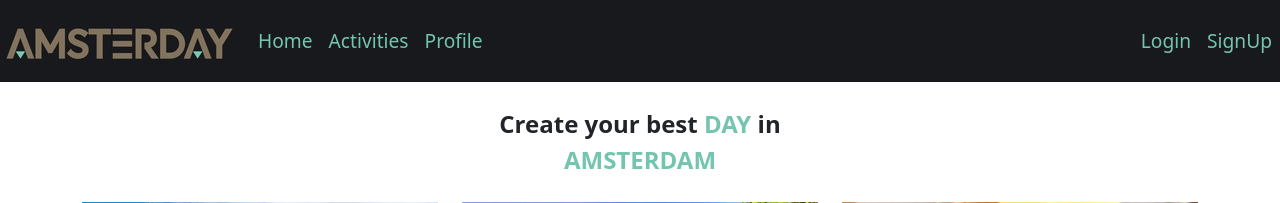
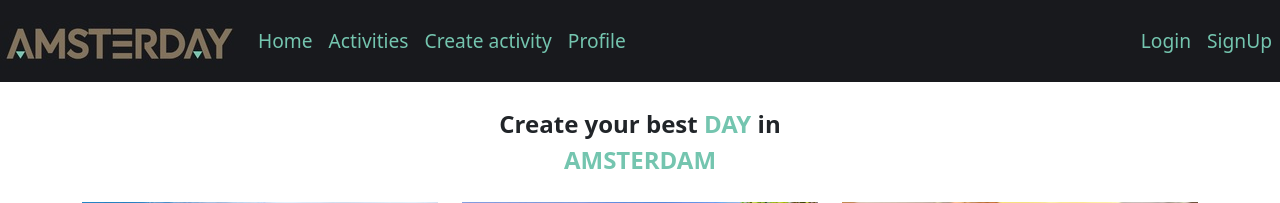
Before and after one commit to AmsterDay/project2-amsterday, a Node server app: page / in a window 1280 px wide. Shown: the top 203 px of the page. Run offline with Node 20, Linux system fonts and the light colour scheme; some libraries are stand-ins or nearby versions.

Commit message:
update nav bar

```diff
--- a/app.js
+++ b/app.js
@@ -24,6 +24,12 @@ const projectName = "project2-amsterday";
 
 app.locals.appTitle = `${capitalize(projectName)} created with IronLauncher`;
 
+
+app.use((req, res, next) => {
+    res.locals.session = req.session; // allow access to session data from layout.hbs
+    next()
+});
+
 // 👇 Start handling routes here
 app.use("/", require("./routes/index.routes"));
 app.use("/auth", require("./routes/auth.routes"));
--- a/views/layout.hbs
+++ b/views/layout.hbs
@@ -36,10 +36,13 @@
     }
   </style>
 
+
+
+
 </head>
 
 <body>
-
+  {{#if session.currentUser}}
   <nav class="navbar navbar-expand-lg ">
     <a class="navbar-brand" href="/"><img src="../images/amsday.jpg" alt="Logo"></a>
 
@@ -58,8 +61,48 @@
           <a class="nav-link" href="/activities">Activities</a>
         </li>
         <li class="nav-item">
+          <a class="nav-link" href="/activities/create">Create activity</a>
+        </li>
+        <li class="nav-item">
           <a class="nav-link" href="/auth/profile">Profile</a>
         </li>
+
+
+      </ul>
+
+      <ul class="navbar-nav ml-auto">
+        <li class="nav-item">
+          <a class="nav-link" href="/auth/logout">Logout</a>
+        </li>
+      </ul>
+    </div>
+  </nav>
+
+  {{else}}
+  <nav class="navbar navbar-expand-lg ">
+    <a class="navbar-brand" href="/"><img src="../images/amsday.jpg" alt="Logo"></a>
+
+    <button class="navbar-toggler" type="button" data-toggle="collapse" data-target="#navbarNav"
+      aria-controls="navbarNav" aria-expanded="false" aria-label="Toggle navigation">
+      <span class="navbar-toggler-icon custom-toggler">
+        <i class="fas fa-bars"></i>
+      </span>
+    </button>
+    <div class="collapse navbar-collapse" id="navbarNav">
+      <ul class="navbar-nav">
+        <li class="nav-item">
+          <a class="nav-link" href="/">Home</a>
+        </li>
+        <li class="nav-item ">
+          <a class="nav-link" href="/activities">Activities</a>
+        </li>
+        <li class="nav-item">
+          <a class="nav-link" href="/activities/create">Create activity</a>
+        </li>
+        <li class="nav-item">
+          <a class="nav-link" href="/auth/profile">Profile</a>
+        </li>
+
 
       </ul>
 
@@ -74,6 +117,9 @@
       </ul>
     </div>
   </nav>
+  {{/if}}
+
+
 
   {{{body}}}
 
@@ -83,7 +129,8 @@
   <div class="container">
     <div class="row">
       <div class="col-md-10 ">
-        <p>&copy; 2023 AmsterDay. All rights reserved. | <a href="https://github.com/AmsterDay/project2-amsterday" style="text-decoration: none;">Check out the code on GitHub</a> </p>
+        <p>&copy; 2023 AmsterDay. All rights reserved. | <a href="https://github.com/AmsterDay/project2-amsterday"
+            style="text-decoration: none;">Check out the code on GitHub</a> </p>
 
       </div>
     </div>
```
